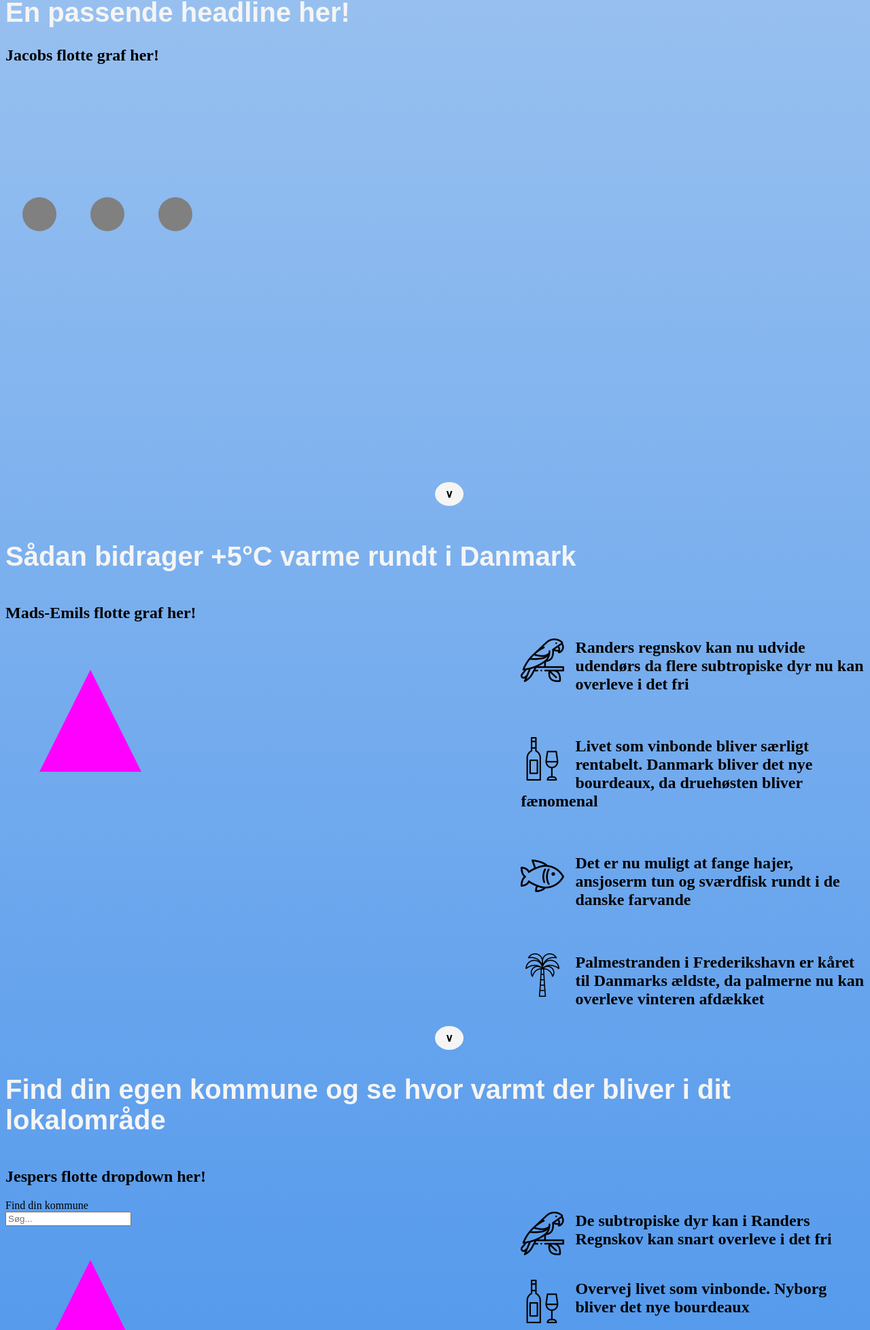
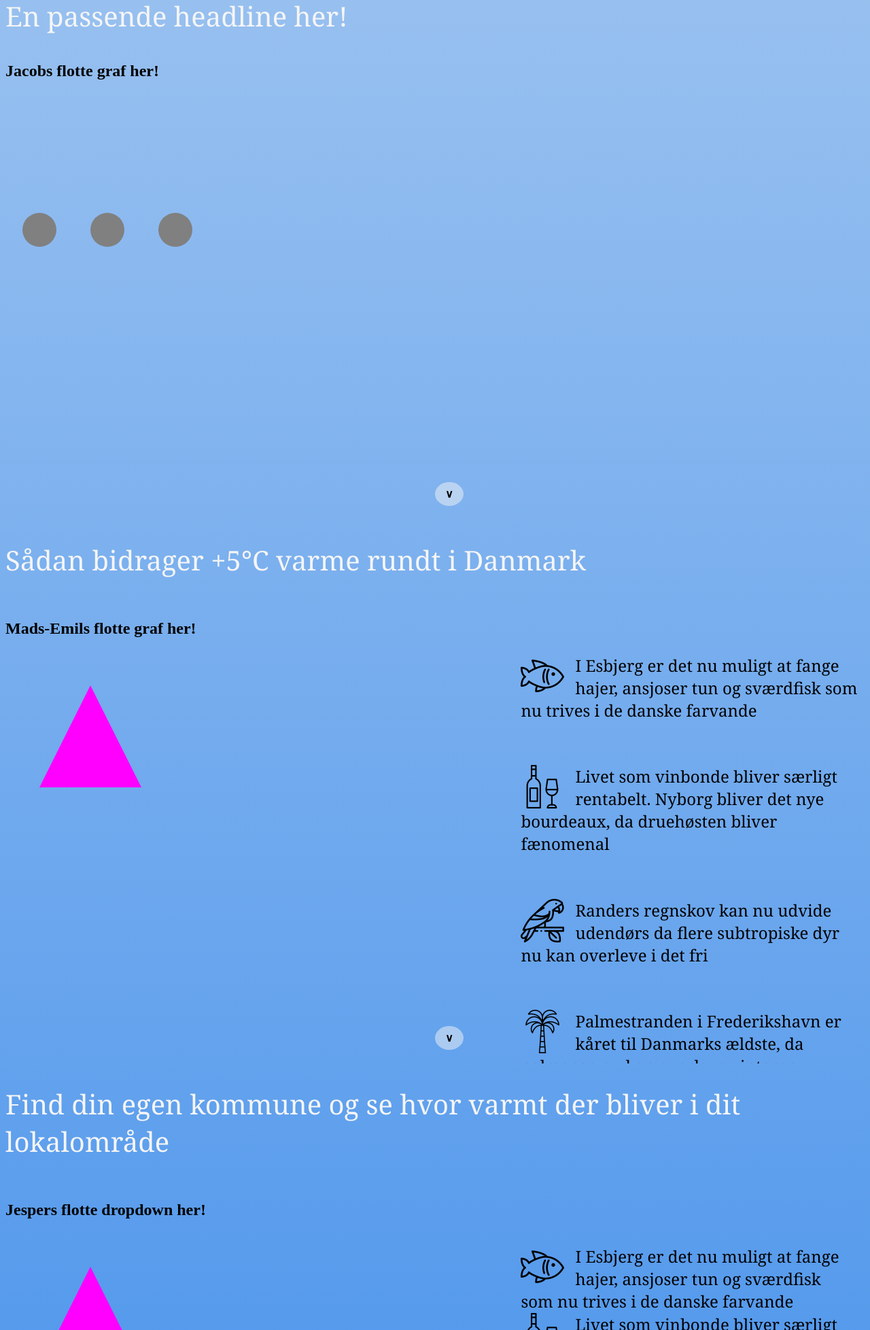
Before and after one commit to jacobbokaj/Guldbear, a website: page postgres-client-template-master/public/mariasting/index.html in a window 1280 px wide. Shown: the part 844-2800 px from the top of the page at 68% size. Drawn offline with Linux system fonts and the light colour scheme.

Commit message:
flip box virker + font bestemmelse

```diff
--- a/postgres-client-template-master/public/mariasting/index.html
+++ b/postgres-client-template-master/public/mariasting/index.html
@@ -24,7 +24,7 @@
 
   <!--Section2-------------------------------->
   <div class="main" id="section2">
-    <h1 id="head-s2">En passende headline her!</h1>
+    <p id="text-s2">En passende headline her!</p>
     <h2>Jacobs flotte graf her!</h2>
     <div class="scrollknap">
       <a href="#section3" class="next round" id="s2">&#8744</a>
@@ -34,7 +34,7 @@
   <!--Section3------------------------------->
   <div class="main" id="section3">
 
-    <h1 id="head-s3">Sådan bidrager +5°C varme rundt i Danmark</h1>
+    <p id="text-s3">Sådan bidrager +5°C varme rundt i Danmark</p>
 
     <div class="row">
       <div class="column" id="c1s3"> <!--column1, section3-->
@@ -42,9 +42,9 @@
       </div>
 
       <div class="column" id="c2s3" ><!--column2, section3-->
+        <p class="positive-static" id="fish"><img class="img-s3" src="fish.png" alt="fish" />I Esbjerg er det nu muligt at fange hajer, ansjoser tun og sværdfisk som nu trives i de danske farvande</p>
+        <p class="positive-static" id="wine"><img class="img-s3" src="wine.png" alt="wine" />Livet som vinbonde bliver særligt rentabelt. Nyborg bliver det nye bourdeaux, da druehøsten bliver fænomenal</p>
         <p class="positive-static" id="parrot"><img class="img-s3" src="parrot.png" alt="parrot" />Randers regnskov kan nu udvide udendørs da flere subtropiske dyr nu kan overleve i det fri</p>
-        <p class="positive-static" id="wine"><img class="img-s3" src="wine.png" alt="wine" />Livet som vinbonde bliver særligt rentabelt. Danmark bliver det nye bourdeaux, da druehøsten bliver fænomenal</p>
-        <p class="positive-static" id="fish"><img class="img-s3" src="fish.png" alt="fish" />Det er nu muligt at fange hajer, ansjoserm tun og sværdfisk rundt i de danske farvande</p>
         <p class="positive-static" id="palm"><img class="img-s3" src="palm-tree.png" alt="palm" />Palmestranden i Frederikshavn er kåret til Danmarks ældste, da palmerne nu kan overleve vinteren afdækket</p>
       </div>
     </div>
@@ -56,31 +56,20 @@
 
   <!--Section4------------------------------>
   <div class="main" id="section4">
-    <h1 id="head-s4">Find din egen kommune og se hvor varmt der bliver i dit lokalområde</h1>
+    <p id="text-s4">Find din egen kommune og se hvor varmt der bliver i dit lokalområde</p>
 
     <div class="row">
       <div class="column" id="c1s4"> <!--column1, section4-->
         <h2>Jespers flotte dropdown her!</h2>
-        <form>
-          <section class="kommune-valg">
-            <label for="kommune">Find din kommune</label>
-            <br>
-            <input list="kommuner" placeholder="Søg..." id="kommune" name="kommune">
-            <datalist id="kommuner">
-              <option value="Lolland"></option>
-              <option value="Svenborg"></option>
-              <option value="Esbjerg"></option>
-            </datalist>
-          </section>
-        </form>
+
       </div>
 
       <div class="column" id="c2s4"> <!--column2, section4-->
         <div class="flip-box-all">
           <div class="flip-box">
-            <div class="flip-box-inner">
+            <div class="flip-box-inner" id="box1">
               <div class="flip-box-front">
-                <p class="positive-preflip" id="parrot2"><img class="img1-s4" src="parrot.png" alt="parrot" />De subtropiske dyr kan i Randers Regnskov kan snart overleve i det fri</p>
+                <p class="positive-preflip" id="fish2"><img class="img1-s4" src="fish.png" alt="fish" />I Esbjerg er det nu muligt at fange hajer, ansjoser tun og sværdfisk som nu trives i de danske farvande</p>
               </div>
               <div class="flip-box-back">
                 <p class="negative-backflip" id="water"><img class="img2-s4" src="no-water.png" alt="vand"/> 5 milliarder mennesker kommer til at bo i områder med vandmangel</p>
@@ -89,9 +78,9 @@
           </div>
 
           <div class="flip-box">
-            <div class="flip-box-inner">
+            <div class="flip-box-inner"  id="box2">
               <div class="flip-box-front">
-                <p class="positive-preflip" id="wine2"><img class="img1-s4" src="wine.png" alt="wine" />Overvej livet som vinbonde. Nyborg bliver det nye bourdeaux</p>
+                <p class="positive-preflip" id="wine2"><img class="img1-s4" src="wine.png" alt="wine" />Livet som vinbonde bliver særligt rentabelt. Nyborg bliver det nye bourdeaux, da druehøsten bliver fænomenal</p>
               </div>
               <div class="flip-box-back">
                 <p class="negative-backflip" id="wheat"><img class="img2-s4" src="wheat.png" alt="hvede"/>En tredjedel af fødevareproduktionen forventes at forsvinde</p>
@@ -100,9 +89,9 @@
           </div>
 
           <div class="flip-box">
-            <div class="flip-box-inner">
+            <div class="flip-box-inner" id="box3">
               <div class="flip-box-front">
-                <p class="positive-preflip" id="fish2"><img class="img1-s4" src="fish.png" alt="fish" />I Esbjerg vil det snart være muligt at fange hajer, ansjoser, tun og sværdfisk</p>
+                <p class="positive-preflip" id="parrot2"><img class="img1-s4" src="parrot.png" alt="parrot" />Randers regnskov kan nu udvide udendørs da flere subtropiske dyr nu kan overleve i det fri</p>
               </div>
               <div class="flip-box-back">
                 <p class="negative-backflip" id="heat"><img class="img2-s4" src="global-warming.png" alt="varme"/>Dødbringende hedebølger vil udgøre en trussel for over 60% af verdensbefolkningen</p>
@@ -111,7 +100,7 @@
           </div>
 
           <div class="flip-box">
-            <div class="flip-box-inner">
+            <div class="flip-box-inner" id="box4">
               <div class="flip-box-front">
                 <p class="positive-preflip" id="palm2"><img class="img1-s4" src="palm-tree.png" alt="palm" />Palmestranden i Frederikshavn er kåret til Danmarks ældste, da palmerne nu kan overleve vinteren afdækket</p>
               </div>
@@ -136,13 +125,13 @@
     <p id="text-s5">Formindsk dit klimaaftryk nu! </p>
 
       <form>
-        <button class="buttons" id="genbrug" type="submit"
-          formaction="https://www.klimaklogt.dk/guides/genbrug/">Genbrug</button>
+        <button class="buttons" id="transport" type="submit"
+        formaction="https://www.klimaklogt.dk/guides/transport/">Transport</button>
       </form>
 
       <form>
-        <button class="buttons" id="transport" type="submit"
-          formaction="https://www.klimaklogt.dk/guides/transport/">Transport</button>
+        <button class="buttons" id="politik" type="submit"
+          formaction="https://www.klimaklogt.dk/guides/politik/">Politik</button>
       </form>
 
       <form>
@@ -254,15 +243,16 @@
       });
 
 
-      /////
-      d3.select("#s3")
-      .on("click", function () {
+      /////FLIP BOXES
+      function change() {
+      const elements = document.querySelectorAll(".flip-box");
+        for (let element of elements) {
+      element.classList.toggle("transformed-state");
+       }
+      }
 
-        d3.selectAll(".flip-box")
-          .transition()
-          .duration(2000)
-          .attr("transform")
-      });
+      const changeButton = document.querySelector("#s3");
+      changeButton.addEventListener("click", change);
       /////
 
     /////////////// Ovenstående er svg til Section4 //////////////////
--- a/postgres-client-template-master/public/mariasting/styles.css
+++ b/postgres-client-template-master/public/mariasting/styles.css
@@ -27,14 +27,14 @@ html {
   position: absolute;
   left: 50%;
 }
-/*det der før var "a"*/
+
   .next:hover {
-    background-color: rgb(168, 166, 166);
+    background-color: rgba(168, 166, 166, 0.596);
     color: rgb(0, 0, 0);
   }
 
   .next {
-    background-color: whitesmoke;
+    background-color: rgba(245, 245, 245, 0.493);
     color: black;
     text-decoration: none ;
     font-weight: bold;
@@ -46,6 +46,7 @@ html {
     border-radius: 50%;
   }
 
+/*---Section 1----------------------------------------------------------------------------------------------------------------*/
   #head-s1 {
     font-size: 25vh;
     font-family:Arial, Helvetica, sans-serif;
@@ -57,46 +58,30 @@ html {
 
   #text-s1 {
     font-size: 6vh;
-    font-family:Arial, Helvetica, sans-serif;
+    font-family:Georgia, serif;
     color: whitesmoke;
     text-shadow: 2px 2px 2px rgb(105, 105, 105);
     text-align: center;
     margin-top: -20vh;
   }
 
-  #head-s2 {
+  /*---Section 2--------------------------------------------------------------------------------------------------------------*/
+  #text-s2 {
     font-size: 5vh;
-    font-family:Arial, Helvetica, sans-serif;
+    font-family:Georgia, serif;
     color: whitesmoke;
     margin-top: 4vh;
   }
 
-  #head-s3 {
+  /*---Section 3----------------------------------------------------------------------------------------------------------------*/
+  #text-s3 {
     font-size: 5vh;
-    font-family:Arial, Helvetica, sans-serif;
+    font-family:Georgia, serif;
     color: whitesmoke;
     margin-top: 4vh;
   }
 
-  #parrot {
-    margin-top: 14%;
-  }
-
-  .positive-static {
-    display: block;
-    margin-top: 8%;
-    width: -1%;
-    float: left;
-    font-size: 3vh;
-    font-weight: bold;
-  }
-
-  .img-s3 {
-    width: 10vh;
-    float: left;
-    padding-right: 2vh;
-  }
-/*---------------------------------------------------------------*/
+  /*---Neden sående er kolonnerne-------------------*/
 * {
   box-sizing: border-box;
 }
@@ -104,7 +89,7 @@ html {
 /* Create two equal columns that floats next to each other */
 .column {
   float: left;
-  height: 500px; /* Should be removed. Only for demonstration */
+  height: 500px;
 }
 
 #c1s3 {
@@ -129,13 +114,34 @@ html {
   display: table;
   clear: both;
 }
-/*---------------------------------------------------------------*/
+/*---Ovenstående er kolonnerne---------------------------*/
 
- #head-s4 {
+  #fish {
+    margin-top: 14%;
+  }
+
+  .positive-static {
+    display: block;
+    margin-top: 8%;
+    width: -1%;
+    float: left;
+    font-family: Georgia, serif;
+    font-size: 3vh;
+    font-weight: normal;
+  }
+
+  .img-s3 {
+    width: 10vh;
+    float: left;
+    padding-right: 2vh;
+  }
+
+  /*---Section 4-------------------------------------------------------------------------------------------------------------*/
+ #text-s4 {
    font-size: 5vh;
-   font-family:Arial, Helvetica, sans-serif;
+   font-family:Georgia, serif;
    color: whitesmoke;
-   margin-top: 2vh;
+   margin-top: 4vh;
  }
 
   .flip-box {
@@ -150,12 +156,31 @@ html {
     position: relative;
     width: 100%;
     height: 100%;
-    transition: transform 0.8s;
     transform-style: preserve-3d;
   }
 
- .flip-box-all:hover .flip-box-inner {
+ .transformed-state .flip-box-inner {
     transform: rotateX(180deg);
+  }
+
+  #box1 {
+    transition-delay: 1s;
+    transition-duration: 1s;
+  }
+
+  #box2 {
+    transition-delay: 2s;
+    transition-duration: 1s;
+  }
+
+  #box3 {
+    transition-delay: 3s;
+    transition-duration: 1s;
+  }
+
+  #box4 {
+    transition-delay: 4s;
+    transition-duration: 1s;
   }
 
   .flip-box-front, .flip-box-back {
@@ -169,15 +194,6 @@ html {
   .flip-box-back {
     transform: rotateX(180deg);
   }
-  .negative-backflip {
-    display: block;
-    width: -1%;
-    margin-top: 3%;
-    color: red;
-    float: left;
-    font-size: 3vh;
-    font-weight: bold;
-  }
 
   .flip-box-all{
     margin-top: 14%;
@@ -188,8 +204,20 @@ html {
     width: -1%;
     margin-top: 3%;
     float: left;
+    font-family: Georgia, serif;
     font-size: 3vh;
-    font-weight: bold;
+    font-weight: normal;
+  }
+
+  .negative-backflip {
+    display: block;
+    width: -1%;
+    margin-top: 3%;
+    color: red;
+    float: left;
+    font-family: Georgia, serif;
+    font-size: 3vh;
+    font-weight: normal;
   }
 
   .img1-s4 {
@@ -204,17 +232,18 @@ html {
     padding-right: 2vh;
   }
 
+  /*---Section 5---------------------------------------------------------------------------------------------------------------*/
   #head-s5 {
-    font-family:Arial, Helvetica, sans-serif;
+    font-family:Georgia, serif;
     font-size: 7vh;
     color: whitesmoke;
     text-align: center;
-    margin-top: 27vh;
+    margin-top: 20vh;
   }
 
   #text-s5 {
     color: whitesmoke;
-    font-family: Arial, Helvetica, sans-serif;
+    font-family:Arial, Helvetica, sans-serif;
     font-size: 3vh;
     margin-top: 6vh;
     margin-left: 42%;
@@ -256,10 +285,10 @@ html {
                 inset 2px 2px 3px rgba(0, 0, 0, .6);
 }
 
-#genbrug {
+#transport {
   left: 18.5%;
 }
-#transport {
+#politik {
   left: 43.5%;
 }
 #mad {
```
